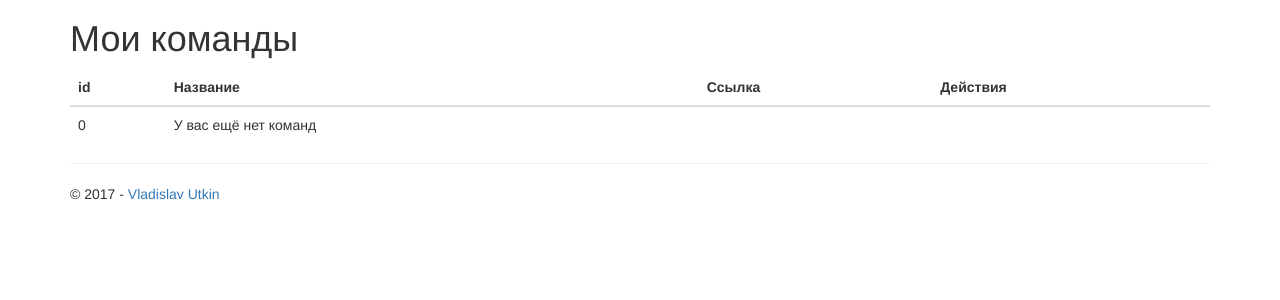
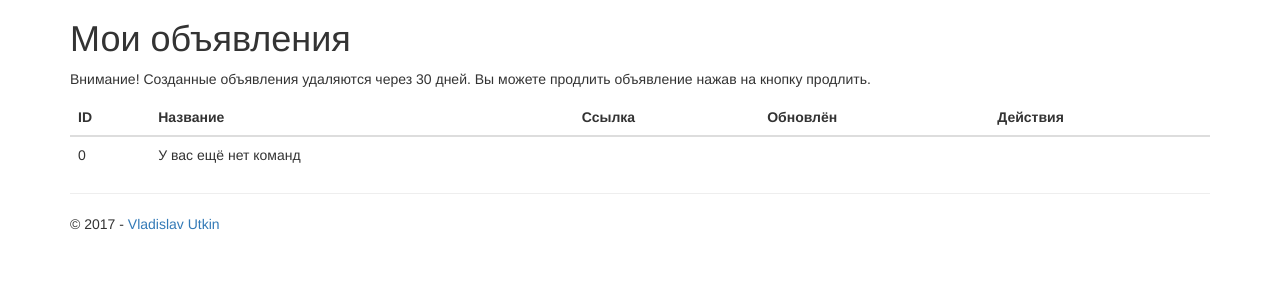
Before and after one commit to viad00/TeamFind, a Django app: page /myposts in a window 1280 px wide. Shown: the part 51-351 px from the top of the page. Run offline with Django 3.2, Linux system fonts and the light colour scheme; the visitor is signed in with stand-in values (Sample User, id 1); data that the repository does not hold is empty; some libraries are stand-ins or nearby versions.

Commit message:
Продление старых объявлений

```diff
--- a/TeamFind/TeamFind/urls.py
+++ b/TeamFind/TeamFind/urls.py
@@ -26,6 +26,7 @@ urlpatterns = [
     url(r'^updateinfo', app.views.updateinfo, name='updateinfo'),
     url(r'^myposts', app.views.myposts, name='myposts'),
     url(r'^delete', app.views.delete, name='delete'),
+    url(r'^update', app.views.update, name='update'),
     url(r'^login/$',
         django.contrib.auth.views.login,
         {
--- a/TeamFind/app/templates/app/posts.html
+++ b/TeamFind/app/templates/app/posts.html
@@ -1,14 +1,16 @@
 {% extends "app/layout.html" %}
 
 {% block content %}
-    <h1>Мои команды</h1>
+    <h1>Мои объявления</h1>
+    <p>Внимание! Созданные объявления удаляются через 30 дней. Вы можете продлить объявление нажав на кнопку продлить.</p>
     {% if user.is_authenticated %}
         <table class="table table-hover">
     <thead>
         <tr>
-            <th>id</th>
+            <th>ID</th>
             <th>Название</th>
             <th>Ссылка</th>
+            <th>Обновлён</th>
             <th>Действия</th>
         </tr>
     </thead>
@@ -19,12 +21,17 @@
                 <td>{{ i.id }}</td>
                 <td>{{ i.name }}</td>
                 <td><a href="https://steamcommunity.com/gid/{{ i.team_url }}">{{ i.team_url }}</a></td>
-                <td><a href="/delete/?id={{ i.id }}"><button class="btn btn-danger">Удалить</button></a></td>
+                <td>{{ i.registered }}</td>
+                <td>
+                    <a href="/delete/?id={{ i.id }}&type=team"><button class="btn btn-danger">Удалить</button></a>
+                    <a href="/update/?id={{ i.id }}&type=team"><button class="btn btn-info">Продлить</button></a>
+                </td>
             </tr>
         {% empty %}
             <tr>
                 <td>0</td>
                 <td>У вас ещё нет команд</td>
+                <td></td>
                 <td></td>
                 <td></td>
             </tr>
--- a/TeamFind/app/views.py
+++ b/TeamFind/app/views.py
@@ -1,7 +1,9 @@
 """
 Definition of views.
 """
+import calendar
 
+import django
 from app import forms
 from app import models
 from django.http import HttpRequest
@@ -11,6 +13,7 @@ from urllib.parse import urlparse
 import requests
 import xml.etree.ElementTree as ET
 from django.conf import settings
+from django.utils.datetime_safe import datetime
 
 
 def home(request):
@@ -224,9 +227,34 @@ def myposts(request):
 def delete(request):
     try:
         id = int(request.GET['id'])
-        mod = models.Team.objects.filter(id=id, owner=request.user)
+        type = request.GET['type']
+        if type == 'team':
+            mod = models.Team.objects.filter(id=id, owner=request.user)
+        elif type == 'player': #TODO: Player model
+            mod = models.Team.objects.filter(id=id, owner=request.user)
+        else:
+            return render(request, 'app/text.html', {'title': 'Ошибка',
+                                                     'text': 'Такой команды, игрока не существует либо она не принадлежит пользователю'})
         for i in mod:
             i.delete()
         return redirect('/myposts')
     except Exception:
-        return render(request, 'app/text.html', {'title':'Ошибка', 'text':'Такой команды не существует либо она не принадлежит пользователю.'})
+        return render(request, 'app/text.html', {'title':'Ошибка', 'text':'Такой команды, игрока не существует либо она не принадлежит пользователю.'})
+def update(request):
+    try:
+        id = int(request.GET['id'])
+        type = request.GET['type']
+        if type == 'team':
+            mod = models.Team.objects.filter(id=id, owner=request.user)
+        elif type == 'player': #TODO: Player model
+            mod = models.Team.objects.filter(id=id, owner=request.user)
+        else:
+            return render(request, 'app/text.html', {'title': 'Ошибка',
+                                                     'text': 'Такой команды, игрока не существует либо она не принадлежит пользователю'})
+        for i in mod:
+            if calendar.timegm(i.registered.timetuple()) - calendar.timegm(datetime.now().timetuple()) > 518400:
+                i.registered = datetime.now()
+                i.save()
+        return redirect('/myposts')
+    except Exception:
+        return render(request, 'app/text.html', {'title':'Ошибка', 'text':'Такой команды, игрока не существует либо она не принадлежит пользователю.'})
```
